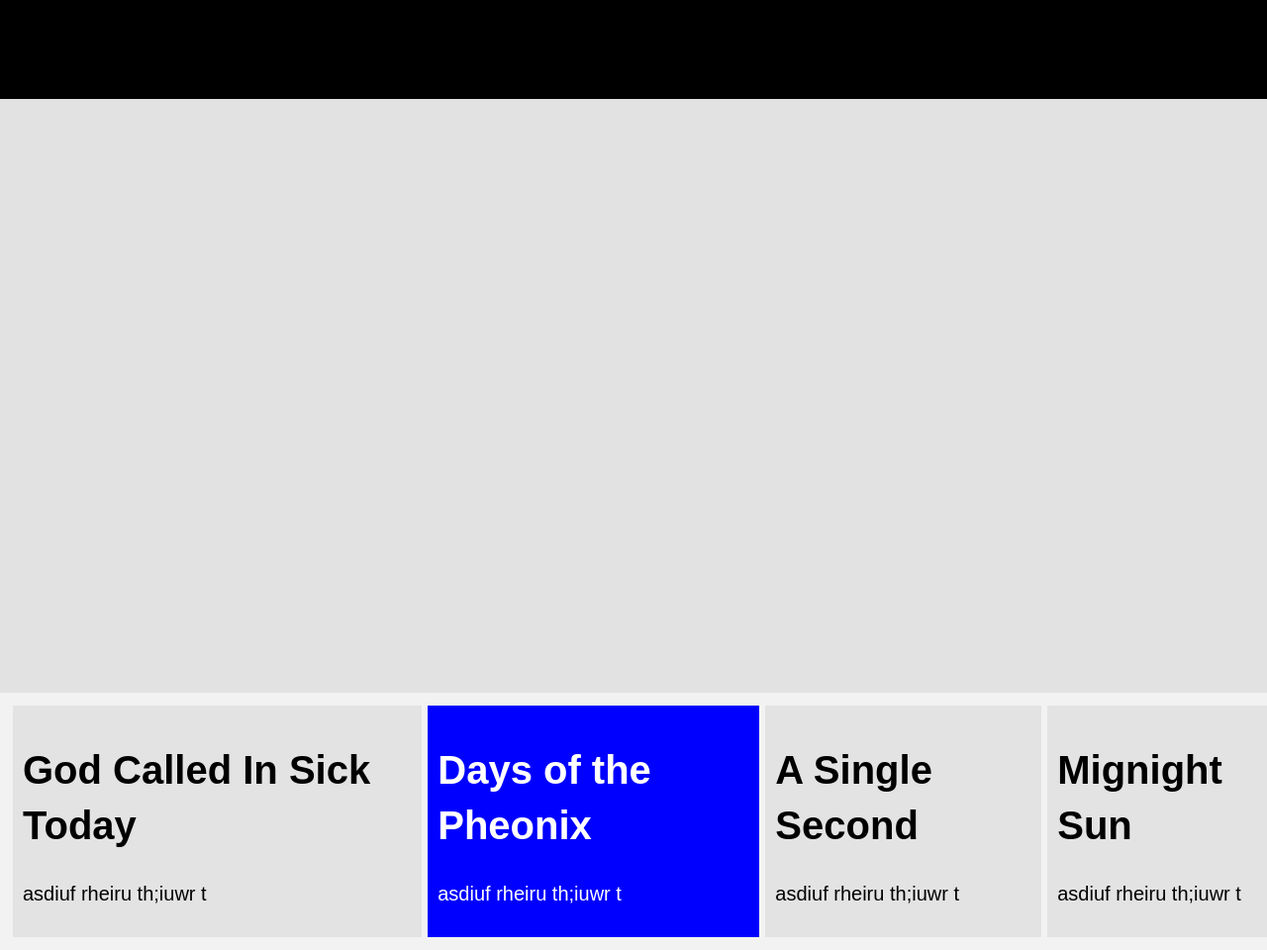
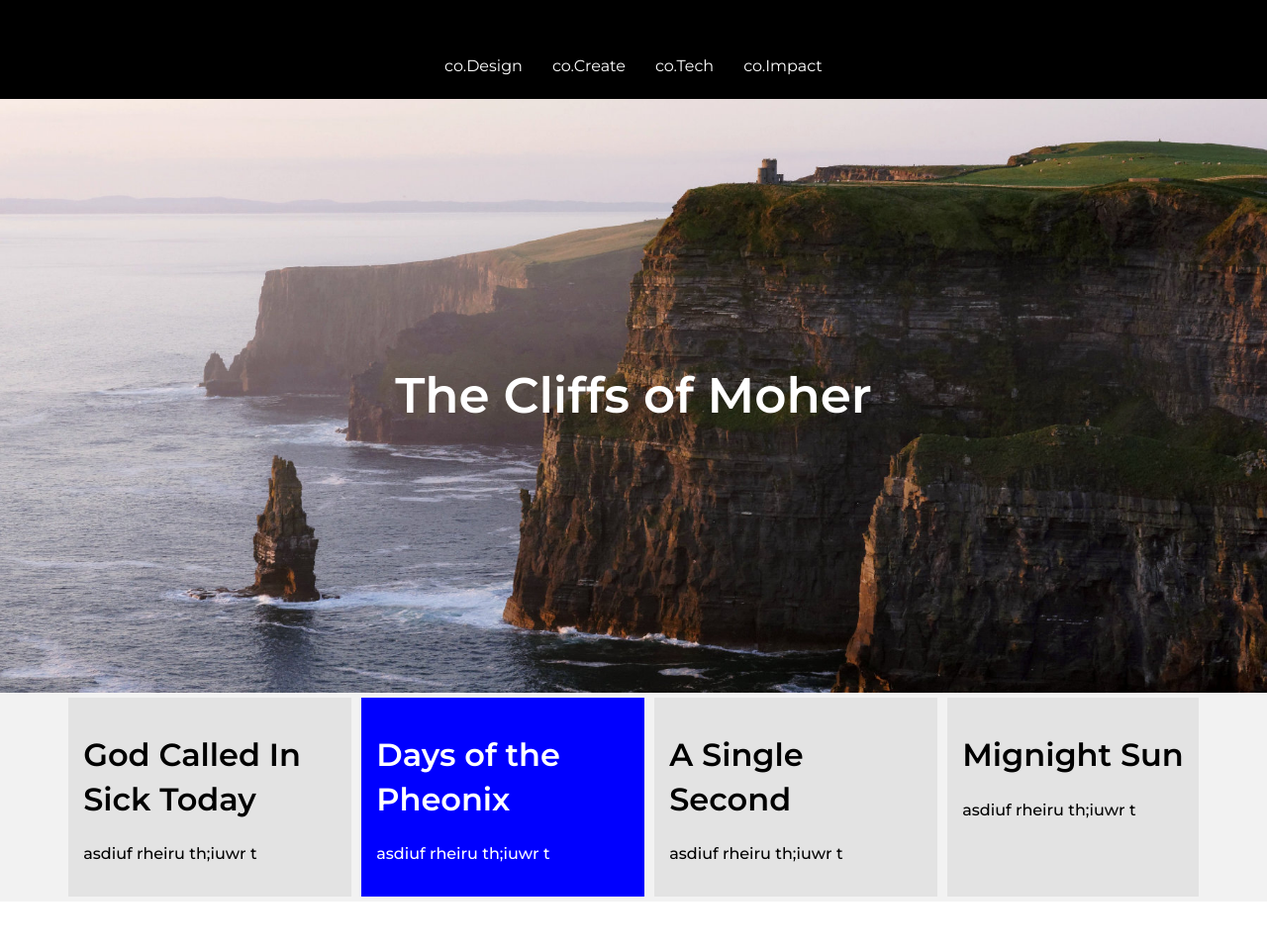
Before and after one commit to soerman-ycp/soerman_classdemo, a plain HTML site: page index.html in a window 1280 px wide. Shown: the whole page at 99% size. After the commit the page ends 911 px from the top, so only its background shows below. Drawn offline with Linux system fonts and the light colour scheme.

Commit message:
Adding additional files and changes to class demo
We edited and changed the HTML and CSS files to include a background image, navigation, and better spacing for the elements.

```diff
--- a/css/main.css
+++ b/css/main.css
@@ -10,11 +10,11 @@
 /* ==========================================================================
    Base styles: opinionated defaults
    ========================================================================== */
+@import url('https://fonts.googleapis.com/css2?family=Montserrat:wght@300;400;500;600&display=swap');
 
 html {
-  color: #222;
-  font-size: 1em;
-  line-height: 1.4;
+  color: #eee;
+  overflow-x:hidden;
 }
 
 /*
@@ -87,38 +87,101 @@ textarea {
    Author's custom styles
    ========================================================================== */
 
+body{
+  font-size: 1em;
+  line-height: 1.4;
+  overflow-x: hidden;
+  margin: auto;
+  font-family: "Montserrat", sans-serif;
+  min-width: fit-content;
+}
+
+/* Begin Nav Styles */
+
    nav{
      width: 100vw;
      background-color: #000000;
      min-height: 100px;
      color: #ffffff;
+     display: flex;
+     justify-content: center;
+     align-items: center;
    }
+
+   nav ul{
+     display: flex;
+     flex-direction: row;
+     justify-content: center;
+     align-items: center;
+     list-style: none;
+     padding: 0;
+   }
+
+nav ul li {
+  margin: 35px 15px 0 15px;
+}
+
+nav ul li a{
+  color: #fff;
+  text-decoration: none;
+}
+
+nav ul li a:hover{
+  color: #25B9F5;
+  text-decoration: underline
+}
+
+/* End Nav Styles*/
+
+/* Begin Global Section Styles */
 
   section{
   background-color: #f2f2f2;
   color: #000000;
+  display: flex;
+  margin: 0;
 }
+
+/* End Global Section Styles */
 
   .Hero{
     width: 100vw;
     background-color: #e2e2e2;
     height: 600px;
     display: flex;
+    justify-content: center;
+    align-items: center;
+    background-image: url("../img/mohercliffs.jpg");
+    background-position: center;
+    background-repeat: no-repeat;
+    background-size: cover;
   }
+
+.hero_header{
+  display: flex;
+  justify-content: center;
+  align-items: center;
+}
+
+.hero_header h1{
+  font-size: 50px;
+  font-weight: 600;
+  color: #ffffff;
+  text-align: center;
+}
 
 .four_columns{
   width: 100vw;
   display: flex;
   justify-content: center;
-  padding: 10px;
 }
 
 .news_post{
-  font-size: 20px;
-  font-family: "Arial";
+  max-width: 20%;
+  font-weight: 500;
   background-color: #e3e3e3;
-  margin: 3px;
-  padding: 10px;
+  padding: 15px;
+  margin: 5px;
 }
 
 #AFI{
--- a/index.html
+++ b/index.html
@@ -15,10 +15,20 @@
   <!-- Add your site or application content here -->
 
   <nav>
-
+      <ul>
+        <li><a href="">co.Design</a></li>
+        <li><a href="">co.Create</a></li>
+        <li> <a href="">co.Tech</a></li>
+        <li><a href="">co.Impact</a></li>
+      </ul>
   </nav>
 
+
+<!--Begin Hero Section-->
   <section class="Hero">
+    <div class="hero_header">
+      <h1>The Cliffs of Moher</h1>
+    </div>
 
   </section>
 
```
Also changed, not shown: img/mohercliffs.jpg (added).
